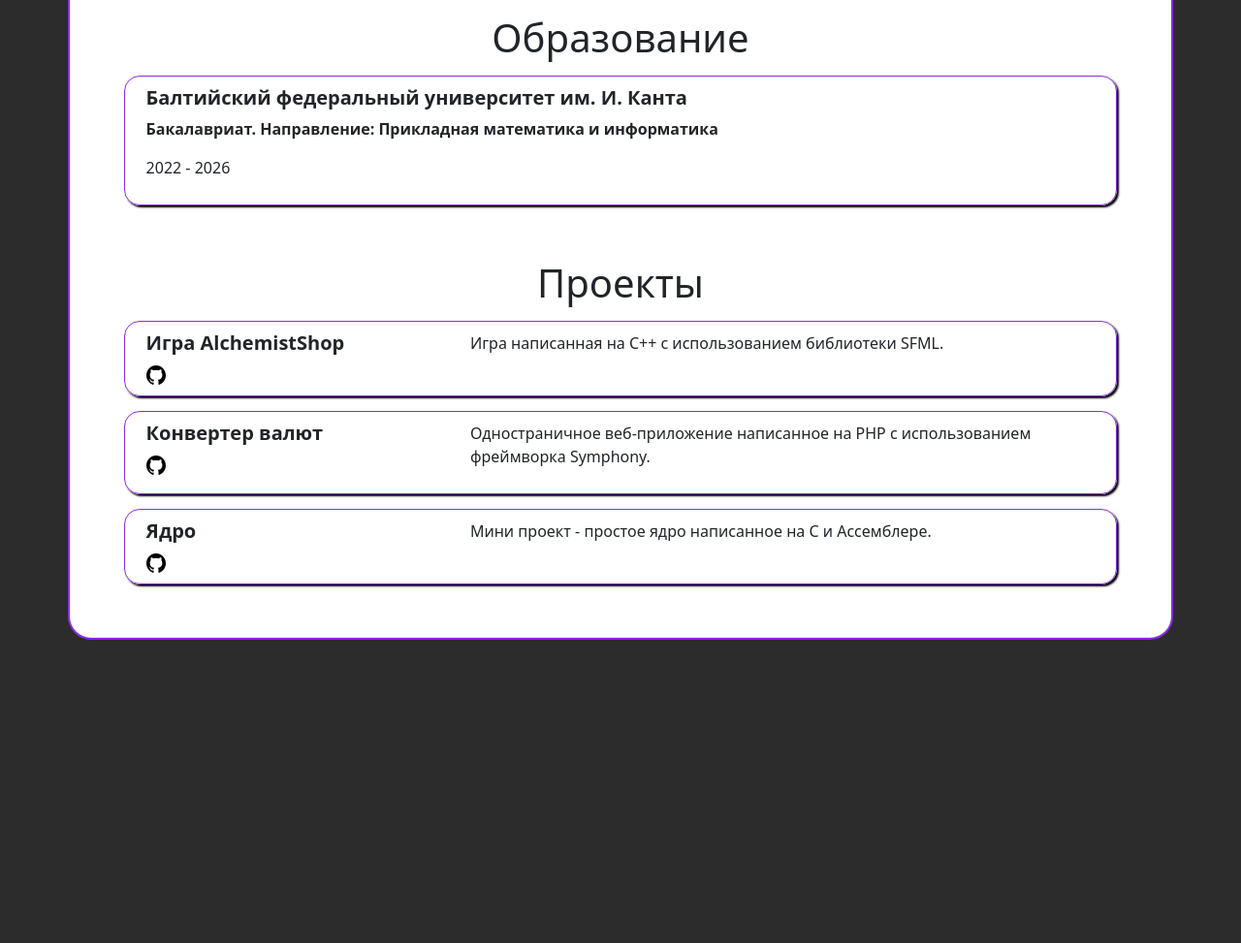
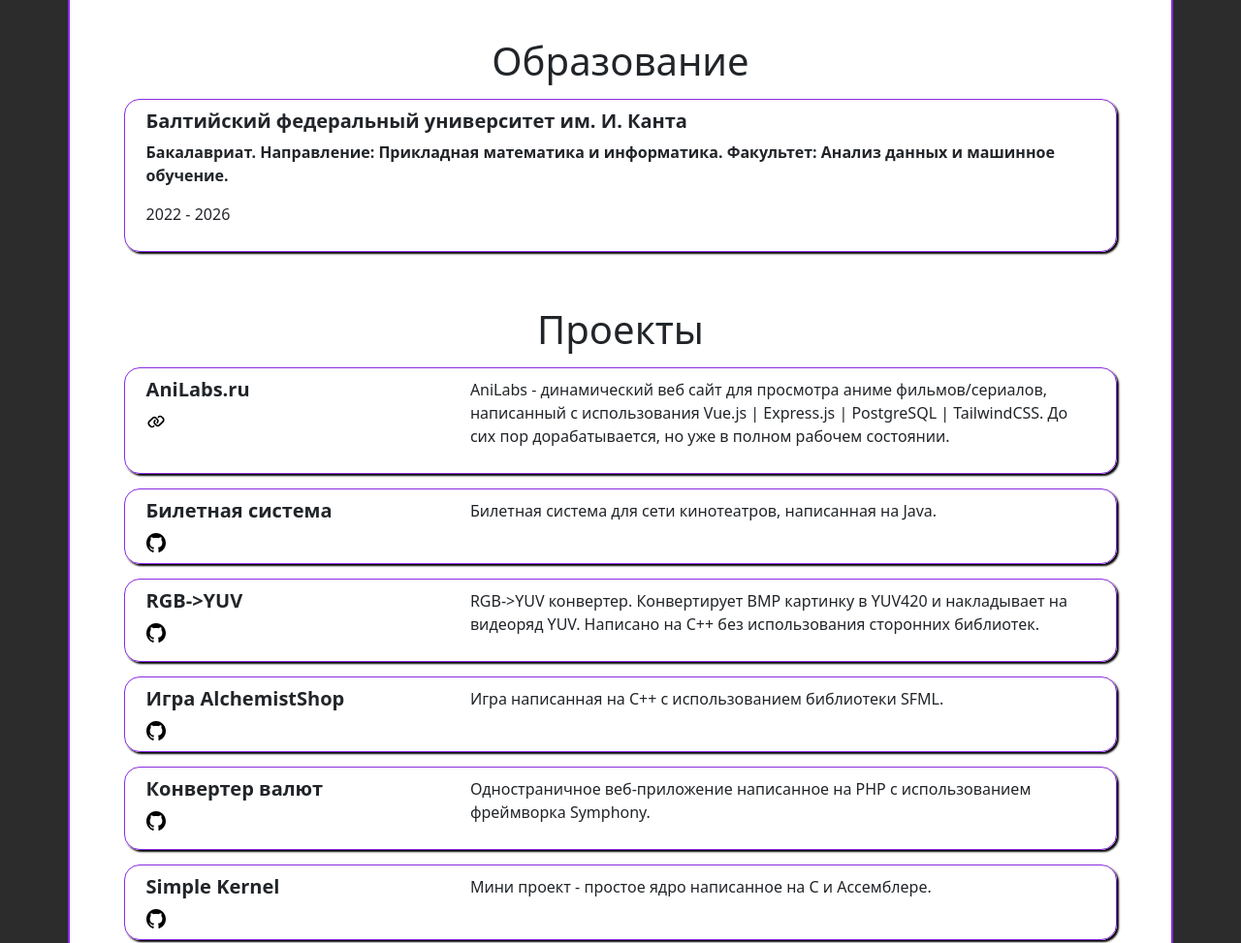
Before and after one commit to AliceZed8/alicezed8page, a plain HTML site: page index.html in a window 1280 px wide. Shown: the part 1280-2253 px from the top of the page at 97% size. Before the commit the page ends 1960 px from the top, so only its background shows below. Drawn offline with nearby package versions, Linux system fonts and the light colour scheme.

Commit message:
Add new projects

```diff
--- a/index.html
+++ b/index.html
@@ -50,8 +50,9 @@
                         спутникового маршрутизатора Eastar UHP. Помимо этого попробовал себя в других сферах таких как GameDev, WEB, ML.
                     </p>
                     <p>
-                        Я увлекаюсь GameDev, попробовал себя в разработке игр на SFML, OpenGL. Также в последнее время занимаюсь разработкой среднего FullStack приложения (сайта)
+                        Я увлекаюсь GameDev, попробовал себя в разработке игр с использованием SFML, OpenGL. Также параллельно занимаюсь разработкой WEB (FullStack) приложения (сайта)
                         для просмотра аниме сериалов и фильмов. Помимо этого меня интересует машинное обучение и нейронные сети на низком уровне.
+                        В последнее время занимаюсь разработкой оконного менеджера ZWM на Wayland.
                     </p>
                     <p>
                         Имеется хорошая математическая база. Пару лет изучал математический анализ, линейную алгебру, аналитическую геометрию,
@@ -59,7 +60,7 @@
                         Знаком с основными алгоритмами и структурами данных.
                     </p>
                     <p>
-                        Нравится Linux. Больше года сижу на дистрибутиве ArchLinux, до этого сидел на Ubuntu, Debian и немножко на Gentoo.
+                        Сторонник Linux. Больше года сижу на дистрибутиве ArchLinux, до этого сидел на Ubuntu, Debian и немножко на Gentoo.
                     </p>
                 </div>
             </div>
@@ -98,12 +99,51 @@
                 <h1>Образование</h1>
                 <div class="row edu-row">
                     <h5><b>Балтийский федеральный университет им. И. Канта</b></h5>
-                    <p><b>Бакалавриат. Направление: Прикладная математика и информатика</b></p>
+                    <p><b>Бакалавриат. Направление: Прикладная математика и информатика. Факультет: Анализ данных и машинное обучение.</b></p>
                     <p>2022 - 2026</p>
                 </div>
             </div>
             <div class="projects">
                 <h1>Проекты</h1>
+                <div class="row justify-content-between project-row">
+                    <div class="col-4">
+                        <h5><b>AniLabs.ru</b></h5>
+                        <a href="https://anilabs.ru">
+                            <img class="link-mini-ico" src="link.svg" />
+                        </a>
+                    </div>
+                    <div class="col-8">
+                        <p>
+                            AniLabs - динамический веб сайт для просмотра аниме фильмов/сериалов, написанный с использования Vue.js | Express.js | PostgreSQL | TailwindCSS. До сих пор дорабатывается, но уже в полном рабочем состоянии.
+                        </p>
+                    </div>
+                </div>
+                <div class="row justify-content-between project-row">
+                    <div class="col-4">
+                        <h5><b>Билетная система</b></h5>
+                        <a href="https://github.com/AliceZed8/JavaLabs/tree/main/Lab_3">
+                            <img class="github-mini-ico" src="github.svg" />
+                        </a>
+                    </div>
+                    <div class="col-8">
+                        <p>
+                            Билетная система для сети кинотеатров, написанная на Java.
+                        </p>
+                    </div>
+                </div>
+                <div class="row justify-content-between project-row">
+                    <div class="col-4">
+                        <h5><b>RGB->YUV</b></h5>
+                        <a href="https://github.com/AliceZed8/RGB-YUV-Converter">
+                            <img class="github-mini-ico" src="github.svg" />
+                        </a>
+                    </div>
+                    <div class="col-8">
+                        <p>
+                            RGB->YUV конвертер. Конвертирует BMP картинку в YUV420 и накладывает на видеоряд YUV. Написано на С++ без использования сторонних библиотек.
+                        </p>
+                    </div>
+                </div>
                 <div class="row justify-content-between project-row">
                     <div class="col-4">
                         <h5><b>Игра AlchemistShop</b></h5>
@@ -132,7 +172,7 @@
                 </div>
                 <div class="row justify-content-between project-row">
                     <div class="col-4">
-                        <h5><b>Ядро</b></h5>
+                        <h5><b>Simple Kernel</b></h5>
                         <a href="https://github.com/AliceZed8/SimpeKernel">
                             <img class="github-mini-ico" src="github.svg" />
                         </a>
@@ -143,6 +183,7 @@
                         </p>
                     </div>
                 </div>
+
             </div>
 
         </div>
--- a/styles.css
+++ b/styles.css
@@ -108,7 +108,7 @@
 }
 
 
-.github-mini-ico {
+.github-mini-ico, .link-mini-ico {
     width: 20px;
     height: 20px;
 }
```
Also changed, not shown: link.svg (added).
